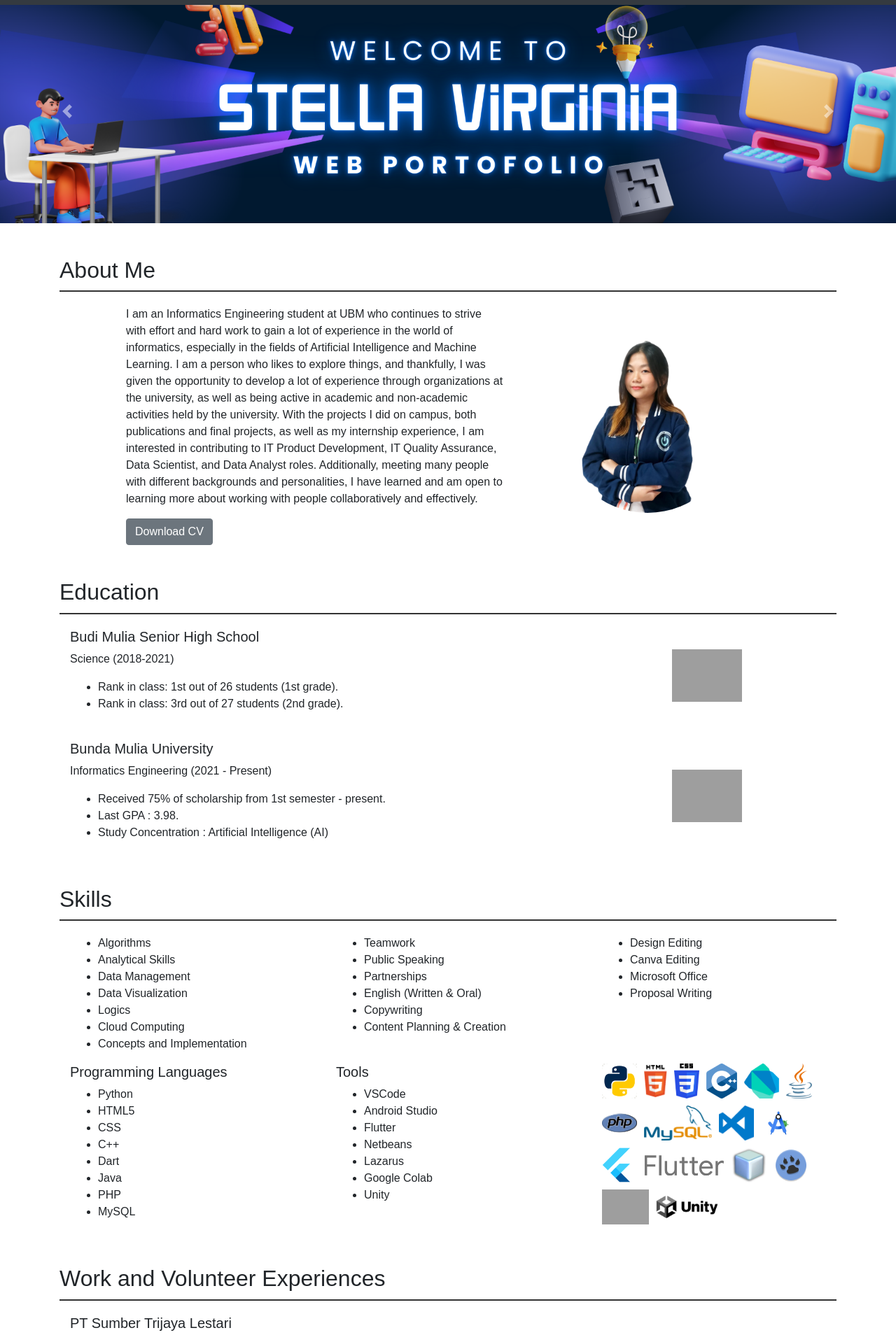
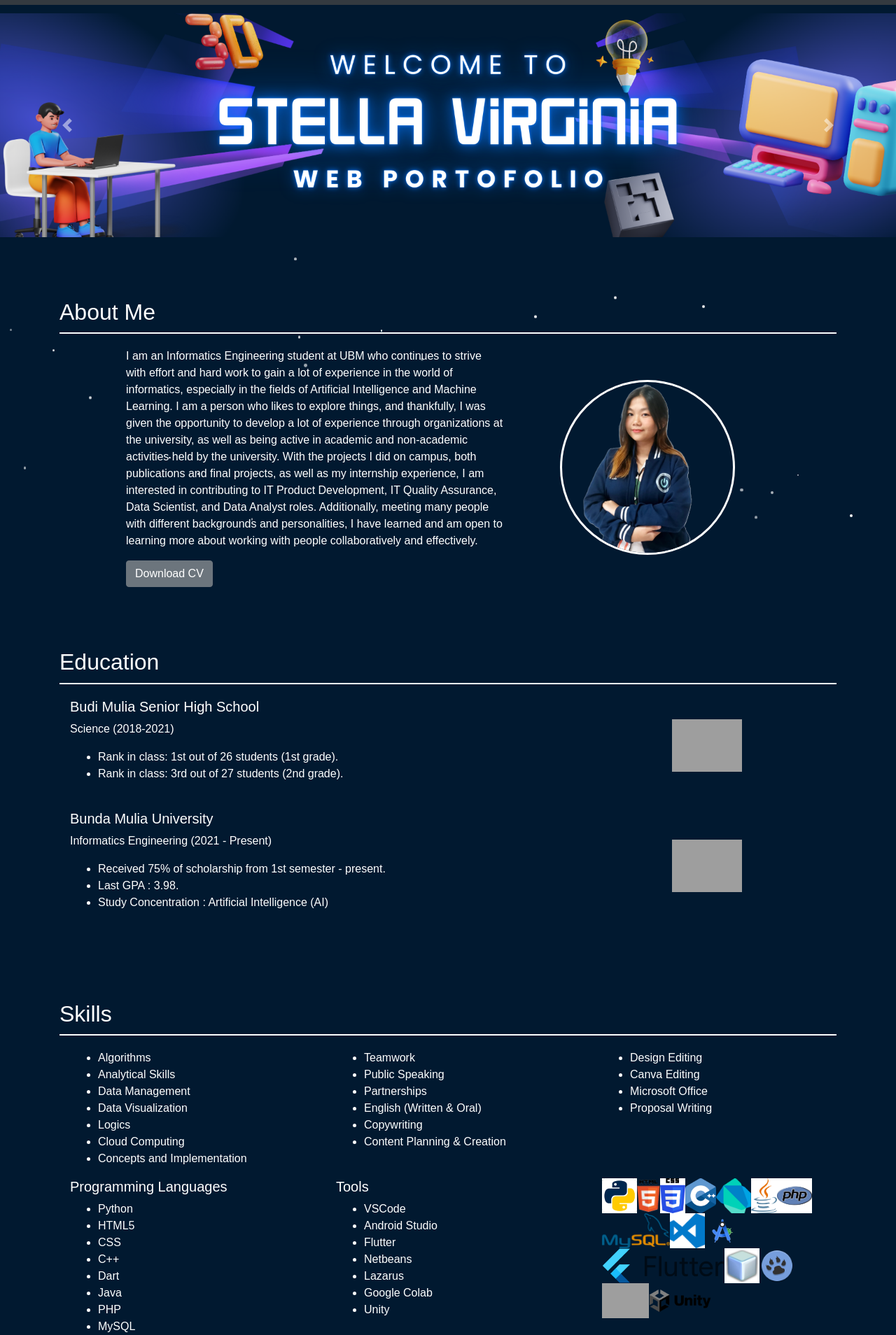
Before and after one commit to stellavirginiaa/portofolio, a PHP site: page / in a window 1280 px wide. Shown: the part 49-1957 px from the top of the page at 70% size. Run offline with PHP 8.4, Linux system fonts and the light colour scheme; some libraries are stand-ins or nearby versions; grey boxes are pictures that could not be loaded.

Commit message:
Update style.css

```diff
--- a/style.css
+++ b/style.css
@@ -1,49 +1,68 @@
+/* Mengatur background menjadi warna #011930 dan teks menjadi putih */
 body {
   font-family: Arial, sans-serif;
   margin-bottom: 60px;
+  background-color: #011930;
+  color: white; /* Semua teks menjadi putih */
+  overflow-x: hidden;
 }
 
+/* Navbar tetap dalam gaya yang bagus */
 .navbar {
   margin-bottom: 0px;
+  background-color: #022c50;
 }
 
 section {
-    padding: 0px 0;
+  padding: 20px 0;
 }
 
+/* Memberikan warna putih pada judul dan garis bawah */
 section h2 {
-    border-bottom: 2px solid #333;
+  border-bottom: 2px solid white;
   padding-bottom: 10px;
   margin-bottom: 20px;
+  color: white;
 }
 
-/* Ukuran gambar profil */
+/* Style untuk gambar profil */
 .profile-img {
   width: 250px;
   height: 250px;
   object-fit: cover;
+  border-radius: 50%;
+  border: 3px solid white;
 }
 
-/* Ukuran gambar proyek */
-.project-img {
-    height: 200px;
-    object-fit: cover;
-}
-
+/* Card styling */
 .card {
   border: none;
+  background-color: #033a6b;
+  color: white;
 }
 
 .card img {
   height: 200px;
   object-fit: cover;
+  border-radius: 10px;
 }
 
+/* Button styling agar terlihat lebih menonjol */
+.btn-primary {
+  background-color: #ffc107; /* Warna kuning */
+  border: none;
+  color: black;
+}
+
+.btn-primary:hover {
+  background-color: #ffdd57;
+}
+
+/* Untuk teks yang harus tetap rata kiri */
 .text-left {
   text-align: left;
 }
 
-/* Menyelaraskan row di section about-me */
 @media (min-width: 768px) {
   #about-me .row {
     display: flex;
@@ -51,118 +70,39 @@ section h2 {
   }
 }
 
-/* Ukuran gambar keterampilan */
-.container.d-flex.flex-wrap img {
-    width: 100px;
-    height: 100px;
-    margin-right: 10px;
-    margin-bottom: 10px;
+/* Animasi bintang di background */
+.stars {
+  position: fixed;
+  top: 0;
+  left: 0;
+  width: 100%;
+  height: 100%;
+  overflow: hidden;
+  z-index: -1;
 }
 
-/* Efek blur */
-.blur-effect {
-    filter: blur(5px);
-    transition: filter 0.5s;
+.star {
+  position: absolute;
+  background: white;
+  width: 3px;
+  height: 3px;
+  border-radius: 50%;
+  opacity: 0.8;
+  animation: twinkling linear infinite;
 }
 
-/* Container foto */
-.photo-container img {
-    transition: filter 0.5s;
-    width: 100%;
-    height: auto;
+@keyframes twinkling {
+  0% {
+    transform: translateY(0);
+    opacity: 0.5;
   }
-
-/* Margin dan padding untuk grid foto */
-.photo-container .col-12,
-.photo-container .col-6,
-.photo-container .col-4 {
-    padding: 0 8px;
+  50% {
+    opacity: 1;
   }
-
-.photo-container .row {
-    margin: 0;
+  100% {
+    transform: translateY(100vh);
+    opacity: 0.5;
   }
-
-.photo-container:hover {
-    filter: blur(0);
-}
-
-/* Efek hover pada gambar sertifikat */
-.certificate-img:hover {
-    opacity: 0.8;
-}
-
-/* Gambar dalam carousel */
-.carousel-item img {
-    width: 100%;
-    height: auto;
-    object-fit: cover;
-}
-
-/* Atur margin horizontal antar gambar */
-.photo-container .col-6,
-.photo-container .col-4 {
-    padding: 0 8px;
-}
-
-/* Animasi untuk collapse horizontal */
-.collapse-horizontal {
-    position: relative;
-    width: 100%;
-    height: 100%;
-    display: flex;
-}
-
-.collapse-horizontal .collapse-inner {
-    overflow: hidden;
-    flex: 0 0 auto;
-    transition: flex-basis 0.3s ease;
-}
-
-.collapse-horizontal.collapsing .collapse-inner {
-    flex-basis: 0;
-}
-
-.collapse-horizontal.show .collapse-inner {
-    flex-basis: 100%;
-}
-
-/* Style untuk subjek dalam section */
-.subject-section h3 a {
-    color: black;
-    font-size: 0.9em;
-}
-
-.subject-section h4 {
-    color: black;
-    font-size: 0.9em;
-}
-
-.subject-section p {
-    color: black;
-    font-size: 0.8em;
-}
-
-/* Tombol kategori proyek */
-.category-buttons {
-    display: flex;
-    justify-content: flex-start;
-    margin-bottom: 20px;
-}
-
-.category-buttons h3 a {
-    color: black;
-    margin-right: 20px;
-}
-
-/* Padding dalam collapse */
-.collapse-inner {
-    padding-top: 10px;
-}
-
-/* Gaya untuk logo proyek */
-.logo-projects {
-    border-radius: 15px;
 }
 
 /* Mengatur container project agar tetap menyamping dan bisa di-scroll */
```
Lines whose indentation alone changed are shown as unchanged.
